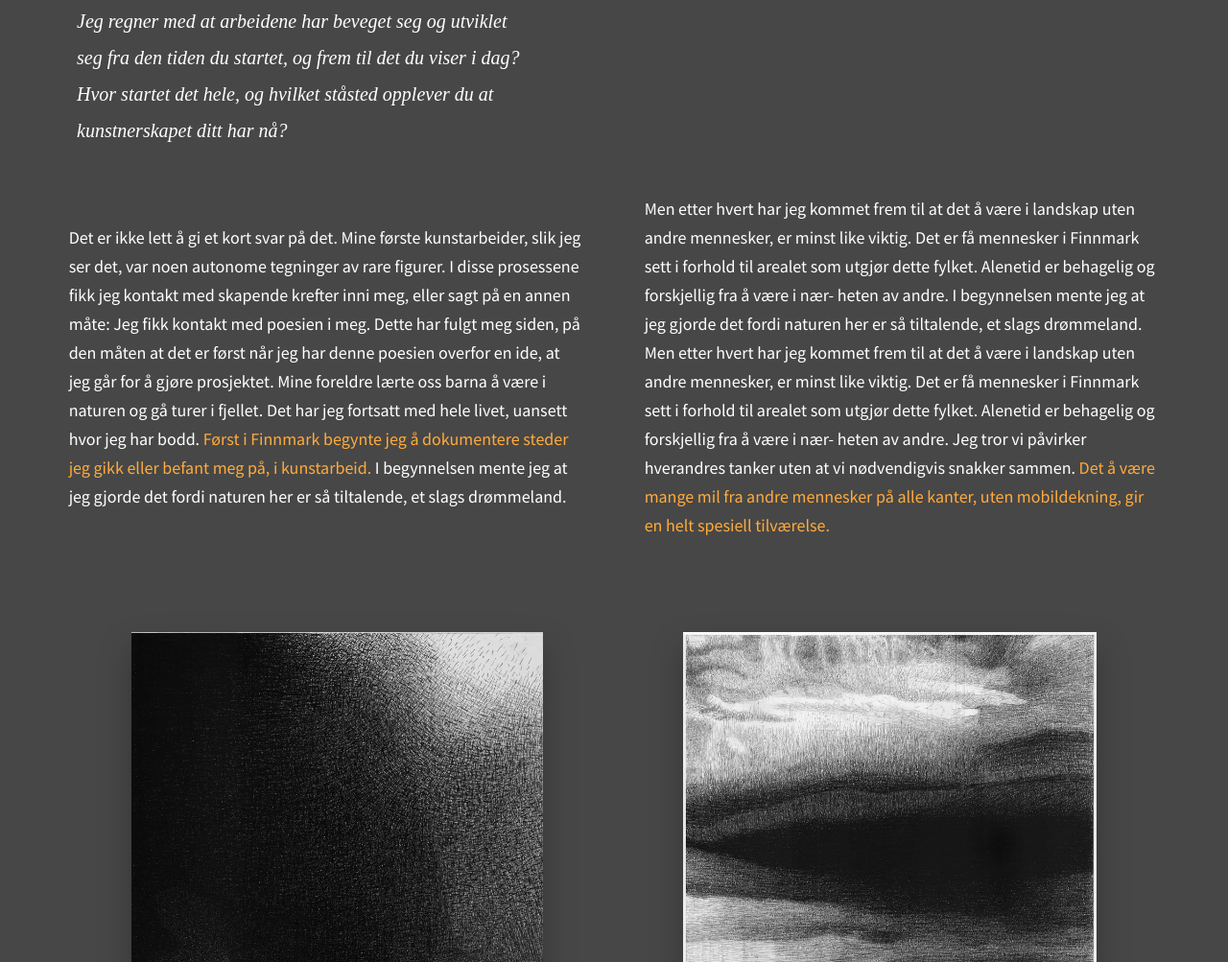
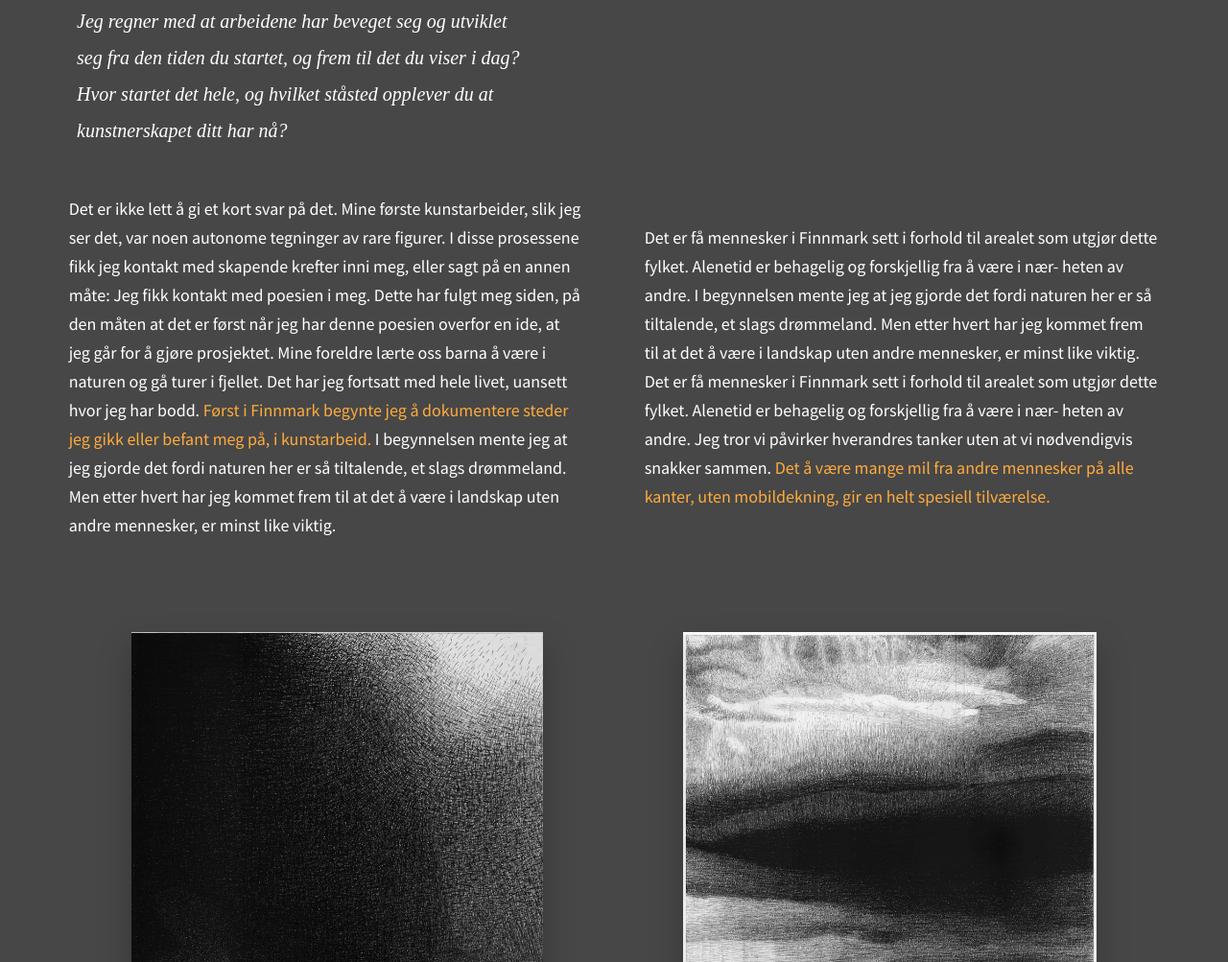
Before and after one commit to TomasHaga/Tema_9_website, a plain HTML site: page index.html in a window 1280 px wide. Shown: the part 1352-2355 px from the top of the page at 96% size. Drawn offline with nearby package versions, Linux system fonts and the light colour scheme; a script that the page names is missing; a web font is replaced by a local one.

Commit message:
first grid

```diff
--- a/index.html
+++ b/index.html
@@ -73,7 +73,7 @@
             hele, og hvilket ståsted opplever du at kunstnerskapet ditt har nå?
           </p>
 
-          <div class="grid-five" class="grid">
+          <div class="grid-five grid">
             <p class="article-body">
               Det er ikke lett å gi et kort svar på det. Mine første
               kunstarbeider, slik jeg ser det, var noen autonome tegninger av
@@ -86,12 +86,12 @@
               uansett hvor jeg har bodd. <span class="highlight">Først i Finnmark begynte jeg å
               dokumentere steder jeg gikk eller befant meg på, i kunstarbeid.</span> I
               begynnelsen mente jeg at jeg gjorde det fordi naturen her er så
-              tiltalende, et slags drømmeland.
+              tiltalende, et slags drømmeland. Men etter hvert har jeg kommet frem til at det å være i landskap
+              uten andre mennesker, er minst like viktig.
             </p>
 
             <p class="article-body">
-              Men etter hvert har jeg kommet frem til at det å være i landskap
-              uten andre mennesker, er minst like viktig. Det er få mennesker i
+              Det er få mennesker i
               Finnmark sett i forhold til arealet som utgjør dette fylket.
               Alenetid er behagelig og forskjellig fra å være i nær- heten av
               andre. I begynnelsen mente jeg at jeg gjorde det fordi naturen her
```
